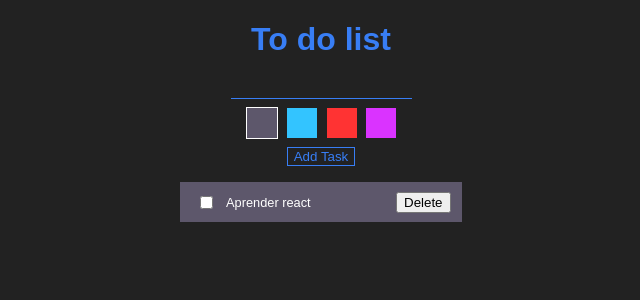
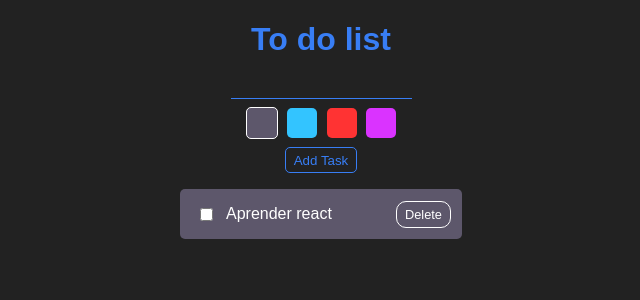
Before and after one commit to PabloFernandez-Git/To-do-list, a React (Create React App) app: page / in a window 1280 px wide. Shown: the top 300 px of the page, without its empty margins (319-959 px from the left). Built offline with nearby package versions, Linux system fonts and the light colour scheme.

Commit message:
Retoques finales

```diff
--- a/src/App.jsx
+++ b/src/App.jsx
@@ -89,7 +89,7 @@ class App extends Component {
                     colorSelected={colorSelected}
                 />
 
-                {this.state.tasks.length === 0 && <h2>Not tasks yet</h2> }
+                {this.state.tasks.length === 0 && <p>Not tasks yet</p> }
 
                 <div>
                     {
--- a/src/components/ColorBox.jsx
+++ b/src/components/ColorBox.jsx
@@ -7,6 +7,7 @@ const LabelColor = styled.label`
     height:30px;
     margin-top:.5rem;
     background-color: ${({ color }) => color};
+    border-radius: 5px;
 `
 
 const InputRadio = styled.input`
--- a/src/components/FormTask.jsx
+++ b/src/components/FormTask.jsx
@@ -15,7 +15,16 @@ const Input = styled.input`
 const Button = styled.button`
     background-color: transparent;
     border:1px solid ${allColors.mainColor};
+    border-radius: 5px;
     color: ${allColors.mainColor};
+    padding: .3rem .5rem;
+    cursor: pointer;
+    outline: none;
+
+    &:hover {
+        background-color: ${allColors.mainColor};
+        color: #222;
+    }
 `
 
 const ColorsContainer = styled.div`
--- a/src/components/Task.jsx
+++ b/src/components/Task.jsx
@@ -11,14 +11,26 @@ const TaskContainer = styled.div`
     width:100%;
     max-width:250px;
     margin: 1rem auto;
+    border-radius: 5px;
 `
 
 const TaskButton = styled.button`
+    font-size: .8rem;
+    background-color: transparent;
+    border: 1px solid #fff;
+    color: #fff;
+    padding: .3rem .5rem;
+    border-radius: 10px;
+    cursor: pointer;
+    outline: none;
 
+    &:hover {
+        background-color: #fff;
+        color: #222;
+    }
 `
 
 const TaskText = styled.p`
-    font-size:.8rem;
     color:#fff;
     text-decoration:${({ done }) => done ? 'line-through' : 'none'};
 `
```
Also changed, not shown: src/notas.txt.
